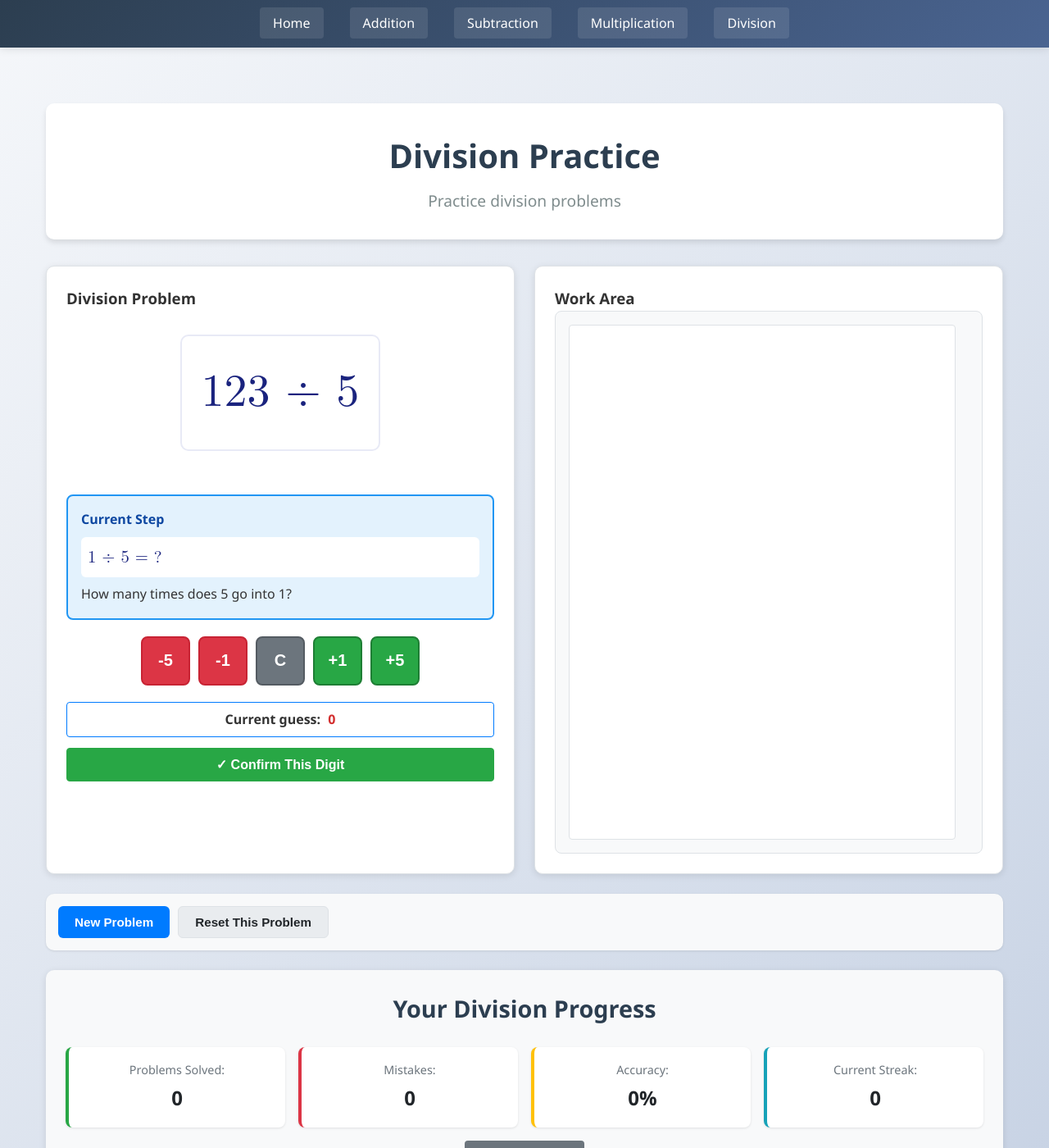
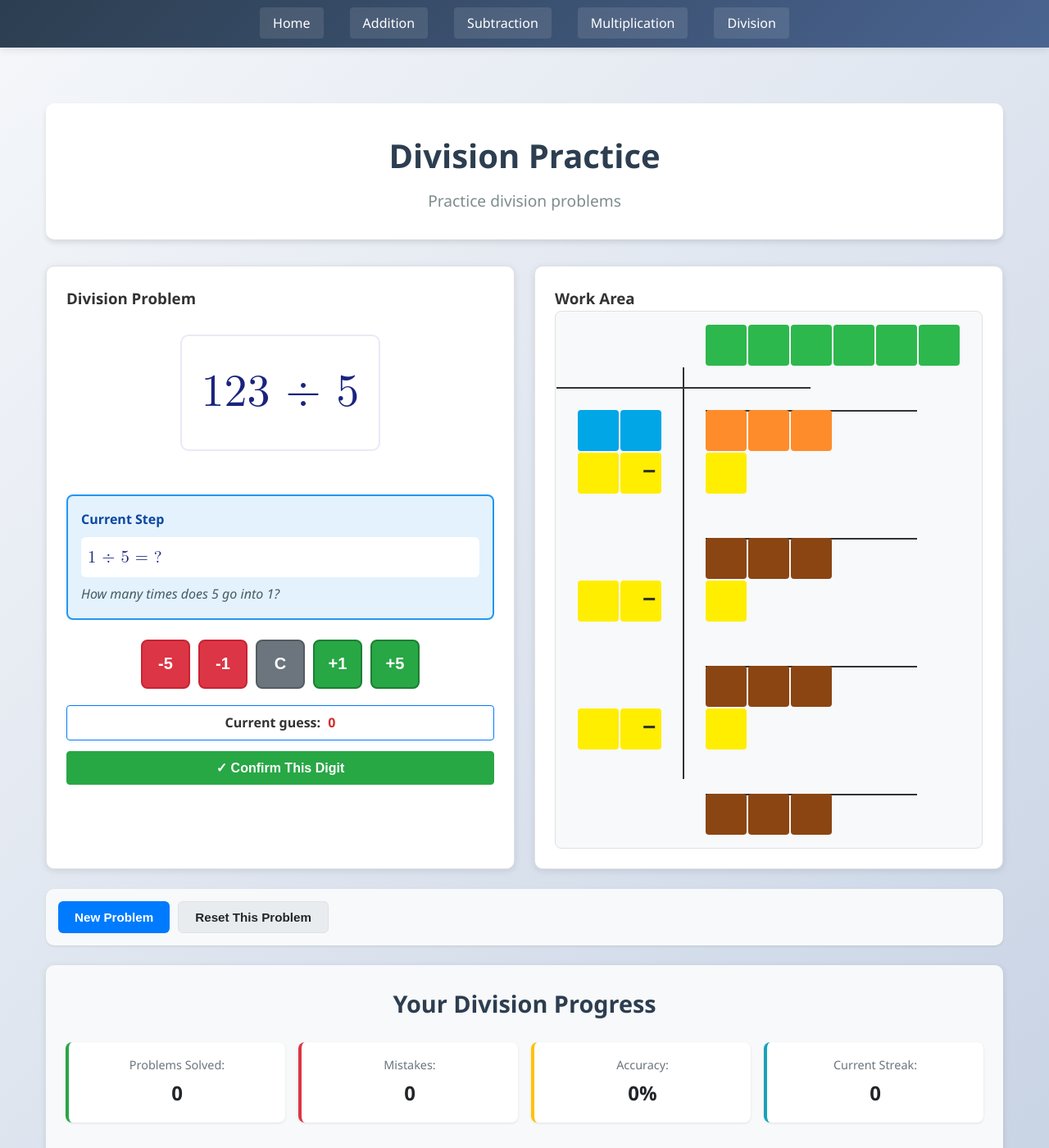
Before and after one commit to ZBZFirst/Math, a Jekyll site: the page built from division.md, in a window 1280 px wide and 1400 px high. Shown: the whole window at 82% size. Built offline with Jekyll 4.4.1, drawn with Linux system fonts in a browser that asks for light colours.

Commit message:
Update division.css

```diff
--- a/assets/css/division.css
+++ b/assets/css/division.css
@@ -1,4 +1,4 @@
-/* division.css - COMPLETE REWRITE - WORKING VERSION */
+/* division.css - UPDATED FOR NEW 12x9 GRID STRUCTURE */
 /* ============================================
    RESET & BASE STYLES
    ============================================ */
@@ -14,12 +14,13 @@
     --white: #ffffff;
     --gray: #6c757d;
 
-    /* Grid Colors */
+    /* Grid Colors - Updated to match your HTML classes */
     --blue: #00a6e6;
     --green: #2db84d;
     --orange: #ff8c2a;
+    --brown: #8B4513; /* Added for brown answer cells */
+    --yellow: #ffee00;
     --pink: #ffb6c1;
-    --yellow: #ffee00;
 
     /* Spacing */
     --space-xs: 4px;
@@ -32,6 +33,10 @@
     --font-math: "Latin Modern Math", "STIX Two Math", serif;
     --font-ui: -apple-system, BlinkMacSystemFont, "Segoe UI", sans-serif;
     --font-mono: 'Courier New', monospace;
+
+    /* Grid dimensions */
+    --cell-size: 50px;
+    --cell-gap: 2px;
 }
 
 * {
@@ -52,6 +57,12 @@
     0% { transform: scale(1); }
     50% { transform: scale(1.05); }
     100% { transform: scale(1); }
+}
+
+@keyframes highlightCell {
+    0% { background-color: inherit; }
+    50% { background-color: rgba(255, 255, 0, 0.3); }
+    100% { background-color: inherit; }
 }
 
 /* ============================================
@@ -133,8 +144,14 @@
     border-radius: 6px;
 }
 
+.current-instruction {
+    color: #455a64;
+    font-style: italic;
+    margin-top: var(--space-sm);
+}
+
 /* ============================================
-   WORK AREA (RIGHT SIDE) - FIXED LAYOUT
+   WORK AREA (RIGHT SIDE)
    ============================================ */
 .work-container {
     background: var(--white);
@@ -145,171 +162,324 @@
 }
 
 .Work-Container {
-    min-height: 300px;
+    min-height: 400px;
     padding: var(--space-md);
     background: var(--light);
     border-radius: 8px;
     border: 1px solid #dee2e6;
+    overflow: auto;
+}
+
+/* ============================================
+   12x9 GRID STRUCTURE
+   ============================================ */
+.division-work-layout {
+    position: relative;
+    width: fit-content;
+    margin: 0 auto;
+}
+
+.large-grid {
+    display: grid;
+    grid-template-columns: repeat(9, var(--cell-size));
+    grid-auto-rows: var(--cell-size);
+    gap: var(--cell-gap);
+    background: transparent;
     position: relative;
 }
 
-/* ============================================
-   DIVISION LAYOUT STRUCTURE - SIMPLIFIED
-   ============================================ */
-.division-work-layout {
-    position: relative;
-    min-height: 350px;
-    width: 100%;
+.work-row {
+    display: contents; /* This allows grid items to participate in grid layout */
 }
 
-/* DIVISOR - Left side */
-.divisor-section {
-    position: absolute;
-    left: 0;
-    top: 50px; /* Aligned with first row */
-    width: 50px;
-    display: flex;
-    justify-content: center;
-}
-
-#divisor {
-    width: 50px;
-    height: 50px;
+/* ============================================
+   DIVISION TABLE CELL BASE STYLES
+   ============================================ */
+.division-table {
+    width: var(--cell-size);
+    height: var(--cell-size);
     display: flex;
     align-items: center;
     justify-content: center;
+    font-family: var(--font-mono);
+    font-size: 1.5em;
+    font-weight: bold;
+    position: relative;
+    user-select: none;
+}
+
+/* ============================================
+   CELL TYPES & COLORS
+   ============================================ */
+
+/* TRANSPARENT CELLS */
+.division-table.transparent {
+    background: transparent !important;
+    border: none !important;
+    color: transparent !important;
+}
+
+/* COLORED CELLS WITH BORDERS */
+.division-table.blue {
     background-color: var(--blue);
     color: var(--white);
-    border: 2px solid #0086c6;
-    font-size: 1.3em;
-    font-weight: bold;
+    border: 2px solid darken(var(--blue), 15%);
     border-radius: 4px;
 }
 
-/* ANSWER ROW - Top right */
-.answer-section {
-    position: absolute;
-    left: 70px; /* divisor width + gap */
-    top: 0;
-    display: flex;
-    gap: var(--space-xs);
-    z-index: 10;
-}
-
-.answer-section .grid-cell {
-    width: 50px;
-    height: 50px;
-    display: flex;
-    align-items: center;
-    justify-content: center;
+.division-table.green {
     background-color: var(--green);
     color: var(--white);
-    border: 2px solid #1f9c3d;
-    font-size: 1.3em;
-    font-weight: bold;
+    border: 2px solid darken(var(--green), 15%);
     border-radius: 4px;
 }
 
-/* DIVISION SYMBOL */
-.division-symbol {
-    position: absolute;
-    left: 55px; /* Align with grid left edge */
-    top: 45px;
-    width: 2px;
-    height: 53px;
-    background: #333;
-    z-index: 1;
+.division-table.orange {
+    background-color: var(--orange);
+    color: var(--white);
+    border: 2px solid darken(var(--orange), 15%);
+    border-radius: 4px;
 }
 
-.division-symbol::before {
+.division-table.yellow {
+    background-color: var(--yellow);
+    color: var(--dark);
+    border: 2px solid darken(var(--yellow), 15%);
+    border-radius: 4px;
+}
+
+.division-table.brown {
+    background-color: var(--brown);
+    color: var(--white);
+    border: 2px solid darken(var(--brown), 15%);
+    border-radius: 4px;
+}
+
+.division-table.pink {
+    background-color: var(--pink);
+    color: var(--dark);
+    border: 2px solid darken(var(--pink), 15%);
+    border-radius: 4px;
+}
+
+/* ============================================
+   POSITION-SPECIFIC STYLES
+   ============================================ */
+
+/* ANSWER cells (top row) */
+.division-table.answer {
+    font-weight: bold;
+    font-size: 1.6em;
+}
+
+.division-table.answer.hundreds {
+    grid-column: 4;
+}
+
+.division-table.answer.tens {
+    grid-column: 5;
+}
+
+.division-table.answer.ones {
+    grid-column: 6;
+}
+
+.division-table.answer.remainderR {
+    font-style: italic;
+    font-size: 1.2em;
+}
+
+.division-table.answer.remainder.tens {
+    grid-column: 8;
+}
+
+.division-table.answer.remainder.ones {
+    grid-column: 9;
+}
+
+/* DIVISOR cells */
+.division-table.divisor {
+    font-weight: bold;
+}
+
+.division-table.divisor.tens {
+    grid-column: 1;
+    grid-row: 3;
+}
+
+.division-table.divisor.ones {
+    grid-column: 2;
+    grid-row: 3;
+}
+
+/* DIVIDEND cells */
+.division-table.dividend {
+    font-weight: bold;
+}
+
+.division-table.dividend.hundreds {
+    grid-column: 4;
+    grid-row: 3;
+}
+
+.division-table.dividend.tens {
+    grid-column: 5;
+    grid-row: 3;
+}
+
+.division-table.dividend.ones {
+    grid-column: 6;
+    grid-row: 3;
+}
+
+/* ============================================
+   LINES AND SYMBOLS
+   ============================================ */
+
+/* VERTICAL LINE (division bar) */
+.division-table.vertical-line {
+    grid-column: 3;
+    grid-row: 3;
+    position: relative;
+}
+
+.division-table.vertical-line::before {
     content: '';
     position: absolute;
     top: 0;
+    left: 50%;
+    width: 2px;
+    height: calc(var(--cell-size) * 9); /* Extend through all steps */
+    background: #333;
+    transform: translateX(-50%);
+}
+
+/* HORIZONTAL LINES (subtraction lines) */
+.division-table.horizontal-line {
+    position: relative;
+}
+
+.division-table.horizontal-line::before {
+    content: '';
+    position: absolute;
+    top: calc(var(--cell-size) + var(--cell-gap));
     left: 0;
-    width: 260px; /* 5 columns × 50px + gaps */
+    width: calc(var(--cell-size) * 3 + var(--cell-gap) * 2);
     height: 2px;
     background: #333;
 }
 
-/* ============================================
-   WORK GRID - SIMPLE, WORKING VERSION
-   ============================================ */
-.work-grid-section {
+/* CORNER LINE (between divisor and dividend) */
+.division-table.corner-line {
+    grid-column: 3;
+    grid-row: 2;
+    position: relative;
+}
+
+.division-table.corner-line::before {
+    content: '';
     position: absolute;
-    left: 70px; /* divisor width + gap */
-    top: 50px; /* below answer row */
+    top: 50%;
+    left: 50%;
+    width: calc(var(--cell-size) * 6 + var(--cell-gap) * 5);
+    height: 2px;
+    background: #333;
+    transform: translate(-50%, -50%);
+}
+
+.division-table.corner-line::after {
+    content: '';
+    position: absolute;
+    top: 0;
+    left: 50%;
+    width: 2px;
+    height: calc(var(--cell-size) + var(--cell-gap));
+    background: #333;
+    transform: translateX(-50%);
+}
+
+/* MINUS SIGNS */
+.division-table.minus {
+    grid-column: 3;
+    position: relative;
+}
+
+.division-table.minus::before {
+    content: '−';
+    position: absolute;
+    left: -25px;
+    font-size: 28px;
+    font-weight: bold;
+    color: #333;
     z-index: 2;
 }
 
-/* MAIN GRID - Use CSS Grid properly */
-.work-grid {
-    display: grid;
-    grid-template-columns: repeat(9, 50px); /* 5 columns, 50px each */
-    grid-auto-rows: 50px; /* Auto-create rows as needed */
-    gap: 2px;
-    background: var(--white);
-    padding: 2px;
-    border-radius: 4px;
-    border: 1px solid #dee2e6;
-    width: fit-content;
+.division-table.minus.sign {
+    grid-row: 4;
 }
 
-/* Remove problematic display: contents */
-.work-row {
-    /* No display: contents - let grid handle layout */
-    display: contents; /* This might work now with the proper grid setup */
+.division-table.minus.step1 {
+    grid-row: 4;
 }
 
-/* GRID CELLS - Base style */
-.grid-cell {
-    width: 50px;
-    height: 50px;
-    display: flex;
-    align-items: center;
-    justify-content: center;
-    border: 2px solid #333;
-    font-size: 1.3em;
-    font-weight: bold;
-    font-family: var(--font-mono);
-    border-radius: 4px;
-    position: relative;
+.division-table.minus.step2 {
+    grid-row: 7;
 }
 
-/* Cell Colors */
-.grid-cell.blue { background: var(--blue); color: var(--white); border-color: #0086c6; }
-.grid-cell.green { background: var(--green); color: var(--white); border-color: #1f9c3d; }
-.grid-cell.orange { background: var(--orange); color: var(--white); border-color: #e67a00; }
-.grid-cell.pink { background: var(--pink); border-color: #ff8da1; }
-.grid-cell.yellow { background: var(--yellow); border-color: #e6d600; }
-.grid-cell.empty { background: transparent; border-color: transparent; }
-
-/* SUBTRACTION LINES - FIXED POSITIONING */
-.product-row [data-position="0"]::before {
-    content: "−";
-    position: absolute;
-    left: -25px;
-    top: 50%;
-    transform: translateY(-50%);
-    font-size: 28px;
-    font-weight: bold;
-    color: #333;
-    z-index: 3;
+.division-table.minus.step3 {
+    grid-row: 10;
 }
 
-.product-row [data-position="0"]::after {
-    content: "";
-    position: absolute;
-    bottom: -8px;
-    left: 0;
-    width: calc(100% * 5 + 8px);
-    height: 2px;
-    background: #333;
-    z-index: 3;
+/* ============================================
+   STEP-SPECIFIC STYLES
+   ============================================ */
+
+/* STEP 1 cells */
+.division-table.step1 {
+    animation-delay: 0s;
+}
+
+.division-table.yellow.step1 {
+    grid-row: 4;
+}
+
+.division-table.brown.step1 {
+    grid-row: 6;
+}
+
+/* STEP 2 cells */
+.division-table.step2 {
+    animation-delay: 0.5s;
+}
+
+.division-table.yellow.step2 {
+    grid-row: 7;
+}
+
+.division-table.brown.step2 {
+    grid-row: 9;
+}
+
+/* STEP 3 cells */
+.division-table.step3 {
+    animation-delay: 1s;
+}
+
+.division-table.yellow.step3 {
+    grid-row: 10;
+}
+
+.division-table.brown.step3 {
+    grid-row: 12;
 }
 
 /* ============================================
    CONTROLS & INTERACTIVE
    ============================================ */
+.work-feedback {
+    margin-top: var(--space-lg);
+}
+
 .control-grid {
     display: grid;
     grid-template-columns: repeat(5, 1fr);
@@ -327,9 +497,20 @@
     transition: all 0.2s;
 }
 
-.grid-btn.decrement { background: var(--danger); color: var(--white); }
-.grid-btn.increment { background: var(--success); color: var(--white); }
-.grid-btn.clear { background: var(--warning); color: var(--dark); }
+.grid-btn.decrement {
+    background: var(--danger);
+    color: var(--white);
+}
+
+.grid-btn.increment {
+    background: var(--success);
+    color: var(--white);
+}
+
+.grid-btn.clear {
+    background: var(--warning);
+    color: var(--dark);
+}
 
 .grid-btn:hover {
     opacity: 0.9;
@@ -364,6 +545,56 @@
     transform: translateY(-2px);
 }
 
+.commit-btn:active {
+    transform: translateY(0);
+}
+
+/* ============================================
+   MAIN CONTROLS
+   ============================================ */
+.division-controls {
+    margin: var(--space-lg) 0;
+    text-align: center;
+}
+
+.control-buttons {
+    display: flex;
+    gap: var(--space-md);
+    justify-content: center;
+    flex-wrap: wrap;
+}
+
+.primary-btn, .secondary-btn {
+    padding: var(--space-md) var(--space-xl);
+    border: none;
+    border-radius: 8px;
+    font-size: 1.1em;
+    font-weight: bold;
+    cursor: pointer;
+    transition: all 0.3s;
+}
+
+.primary-btn {
+    background: var(--primary);
+    color: var(--white);
+}
+
+.secondary-btn {
+    background: var(--light);
+    color: var(--dark);
+    border: 2px solid var(--gray);
+}
+
+.primary-btn:hover {
+    background: #0056b3;
+    transform: translateY(-2px);
+}
+
+.secondary-btn:hover {
+    background: #e2e6ea;
+    transform: translateY(-2px);
+}
+
 /* ============================================
    FEEDBACK & ANIMATIONS
    ============================================ */
@@ -390,6 +621,10 @@
     border: 2px solid var(--blue) !important;
 }
 
+.cell-highlight {
+    animation: highlightCell 1s ease-in-out;
+}
+
 .feedback-success {
     padding: var(--space-sm);
     background: #d4edda;
@@ -397,6 +632,7 @@
     border: 2px solid var(--success);
     border-radius: 6px;
     animation: fadeIn 0.3s ease-in;
+    margin-top: var(--space-md);
 }
 
 .feedback-error {
@@ -406,6 +642,7 @@
     border: 2px solid var(--danger);
     border-radius: 6px;
     animation: fadeIn 0.3s ease-in;
+    margin-top: var(--space-md);
 }
 
 /* ============================================
@@ -453,6 +690,23 @@
     color: var(--dark);
 }
 
+/* Reset Scores Button */
+#resetDivisionScores {
+    padding: var(--space-sm) var(--space-md);
+    background: var(--danger);
+    color: var(--white);
+    border: none;
+    border-radius: 6px;
+    cursor: pointer;
+    font-size: 0.9em;
+    margin-top: var(--space-md);
+    transition: all 0.3s;
+}
+
+#resetDivisionScores:hover {
+    background: #c82333;
+}
+
 /* ============================================
    RESPONSIVE ADJUSTMENTS
    ============================================ */
@@ -466,108 +720,77 @@
         padding: var(--space-md);
     }
 
-    .work-grid {
-        grid-template-columns: repeat(5, 40px);
-        grid-auto-rows: 40px;
+    :root {
+        --cell-size: 40px;
     }
 
-    .grid-cell {
-        width: 40px;
-        height: 40px;
-        font-size: 1.1em;
+    .division-table {
+        font-size: 1.3em;
     }
 
-    .divisor-section {
-        width: 40px;
+    .division-table.answer {
+        font-size: 1.4em;
     }
 
-    #divisor {
-        width: 40px;
-        height: 40px;
-    }
-
-    .answer-section {
-        left: 50px;
-    }
-
-    .answer-section .grid-cell {
-        width: 40px;
-        height: 40px;
-    }
-
-    .work-grid-section {
-        left: 50px;
-    }
-
-    .division-symbol {
-        left: 45px;
-    }
-
-    .division-symbol::before {
-        width: 210px; /* 5 × 40px + adjustments */
-    }
-
-    .product-row [data-position="0"]::before {
-        left: -20px;
-        font-size: 24px;
+    .Work-Container {
+        min-height: 350px;
     }
 }
 
 @media (max-width: 480px) {
-    .work-grid {
-        grid-template-columns: repeat(5, 35px);
-        grid-auto-rows: 35px;
+    :root {
+        --cell-size: 35px;
     }
 
-    .grid-cell {
-        width: 35px;
-        height: 35px;
-        font-size: 1em;
+    .division-table {
+        font-size: 1.1em;
     }
 
-    .divisor-section {
-        width: 35px;
+    .division-table.answer {
+        font-size: 1.2em;
     }
 
-    #divisor {
-        width: 35px;
-        height: 35px;
+    .Work-Container {
+        min-height: 300px;
     }
 
-    .answer-section {
-        left: 45px;
+    .control-buttons {
+        flex-direction: column;
+        align-items: center;
     }
 
-    .answer-section .grid-cell {
-        width: 35px;
-        height: 35px;
-    }
-
-    .work-grid-section {
-        left: 45px;
-    }
-
-    .division-symbol {
-        left: 40px;
-    }
-
-    .division-symbol::before {
-        width: 185px; /* 5 × 35px + adjustments */
-    }
-
-    .product-row [data-position="0"]::before {
-        left: -18px;
-        font-size: 20px;
+    .primary-btn, .secondary-btn {
+        width: 100%;
+        max-width: 300px;
     }
 }
 
 /* ============================================
-   DEBUG & UTILITY CLASSES (Remove in production)
+   UTILITY CLASSES
    ============================================ */
-.debug-border {
-    border: 1px solid red !important;
+.unused {
+    /* Explicitly empty for unused cells */
 }
 
-.debug-bg {
-    background: rgba(255, 0, 0, 0.1) !important;
+.hidden {
+    display: none !important;
 }
+
+.visible {
+    display: block !important;
+}
+
+/* Debugging helper */
+.debug-outline {
+    outline: 1px solid red !important;
+}
+
+/* For JavaScript toggling */
+.active-step {
+    background-color: rgba(255, 255, 0, 0.2) !important;
+    border: 2px dashed var(--warning) !important;
+}
+
+.completed-step {
+    opacity: 0.7;
+}
```
